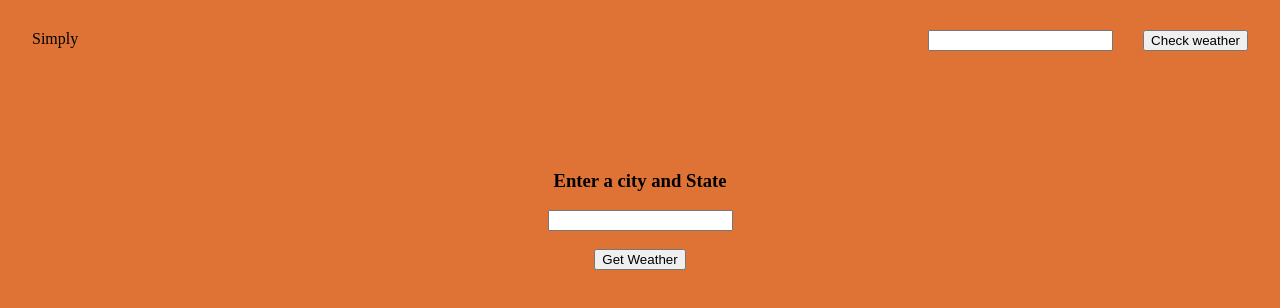
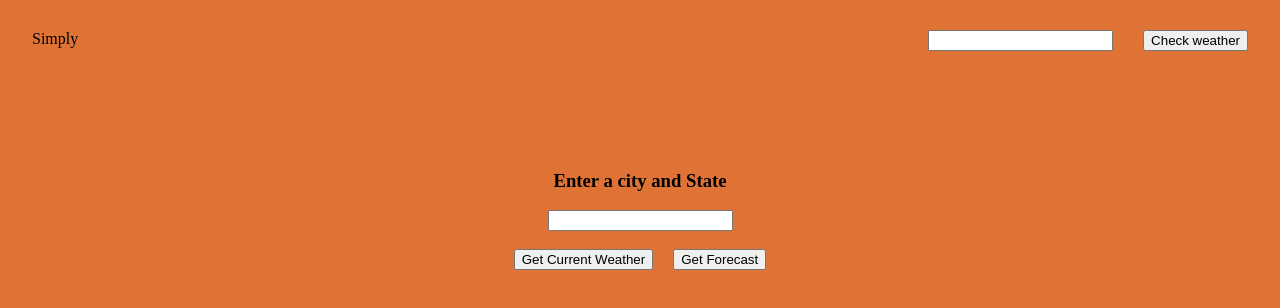
Before and after one commit to mel-michael/simple-react-weather-app, a React app: page / in a window 1280 px wide. Built offline with nearby package versions, Linux system fonts and the light colour scheme.

Commit message:
Hook to API

```diff
--- a/index.css
+++ b/index.css
@@ -1,9 +1,11 @@
 body {
   background: rgb(223, 115, 53);
   height: 100vh;
+  font-family: "-apple-system,BlinkMacSystemFont,Segoe UI,Roboto,Oxygen-Sans,Ubuntu,Cantarell,Helvetica Neue,sans-serif";
 }
 
 .main {
+  /* background-image: url('img/pattern.svg'); */
   display: flex;
   flex-direction: column;
   align-items: center;
--- a/index.js
+++ b/index.js
@@ -1,23 +1,82 @@
 import React from 'react';
 import ReactDOM from 'react-dom';
+import { BrowserRouter as Router, Route, Link } from 'react-router-dom';
 require('./index.css');
 
 import Header from './src/Header';
 
+const API_KEY = 'b496510926f77f688cf2edfb07084e0f';
+const currentWeatherUrl = 'https://api.openweathermap.org/data/2.5/weather?q=';
+const forecastUrl = 'https://api.openweathermap.org/data/2.5/forecast/daily?q=';
+
+// CITY-NAME&type=accurate&APPID=YOUR-API-KEY&cnt=5';
+// =CITY-NAME&type=accurate&APPID=YOUR-API-KEY";
+
 class App extends React.Component {
+  constructor(props) {
+    super(props);
+    this.state = {
+      cityName: ''
+    }
+    this.handleChange = this.handleChange.bind(this);
+    this.getWeather = this.getWeather.bind(this);
+  }
+
+  handleChange(e) {
+    // console.log(e.target.value);
+    this.setState({ cityName: e.target.value });
+  }
+
+  getWeather() {
+    console.log(this.state.cityName);
+    // fetch(`${currentWeatherUrl}${this.state.cityName}&type=accurate&APPID=${API_KEY}`)
+    const current = `${currentWeatherUrl}${this.state.cityName}&type=accurate&APPID=${API_KEY}`;
+    const line = `${forecastUrl}${this.state.cityName}&type=accurate&APPID=${API_KEY}&cnt=5`;
+    console.log(line);
+
+    // fetch(`${forecastUrl}${this.state.cityName}&type=accurate&APPID=${API_KEY}&cnt=5`)
+    fetch(current)
+      .then(response => response.json())
+      .then(myJson => {
+        console.log(myJson);
+      });
+  }
+
   render() {
     return (
-      <div className="content">
-        <Header />
-        <div className="main">
-          <h3>Enter a city and State</h3>
-          <input type="text" /> <br/>
-
-          <button>Get Weather</button>
+      <Router>
+        <div className="content">
+          <Header />
+          <Home
+            handleChange={this.handleChange}
+            getWeather={this.getWeather}
+            cityName={this.state.cityName}
+          />
+          <Route path="/forecast" component={Forecast} />
         </div>
-      </div>
+      </Router>
     );
   }
 }
 
-ReactDOM.render(<App/>, document.getElementById('app-root'));
+
+const Forecast = () => (<h3>Forecast Page</h3>);
+
+
+const Home = (props) => (
+  <div className="main">
+    <h3>Enter a city and State</h3>
+    <input type="text" onChange={props.handleChange} value={props.cityName} /> <br />
+    <div>
+      <button onClick={props.getWeather} style={{ marginRight: 20 }}>Get Current Weather</button>
+      {/* <button onClick={this.getWeather}>Get Forecast</button> */}
+      <Link to="/forecast">
+        <button type="button">
+          Get Forecast
+        </button>
+      </Link>
+    </div>
+  </div>
+);
+
+ReactDOM.render(<App />, document.getElementById('app-root'));
--- a/package.json
+++ b/package.json
@@ -15,8 +15,11 @@
     ]
   },
   "dependencies": {
+    "axios": "^0.18.0",
     "react": "^16.6.3",
-    "react-dom": "^16.6.3"
+    "react-dom": "^16.6.3",
+    "react-router-dom": "^4.3.1",
+    "svg-inline-loader": "^0.8.0"
   },
   "devDependencies": {
     "@babel/core": "^7.2.0",
--- a/webpack.config.js
+++ b/webpack.config.js
@@ -10,7 +10,8 @@ module.exports = {
   module: {
     rules: [
       {test: /\.js$/, use: 'babel-loader'},
-      {test: /\.(css)$/, use: ['style-loader', 'css-loader'] }
+      {test: /\.(css)$/, use: ['style-loader', 'css-loader'] },
+      { test: /\.svg$/, loader: 'svg-inline-loader' }
     ]
   },
   plugins: [
```
Also changed, not shown: img/cloud-cloud.svg (added), img/cloud-sun-rain.svg (added), img/cloud-sun.svg (added), img/cloud.svg (added), img/pattern.svg (added), img/snow.svg (added), img/sun.svg (added), 1 other file.
